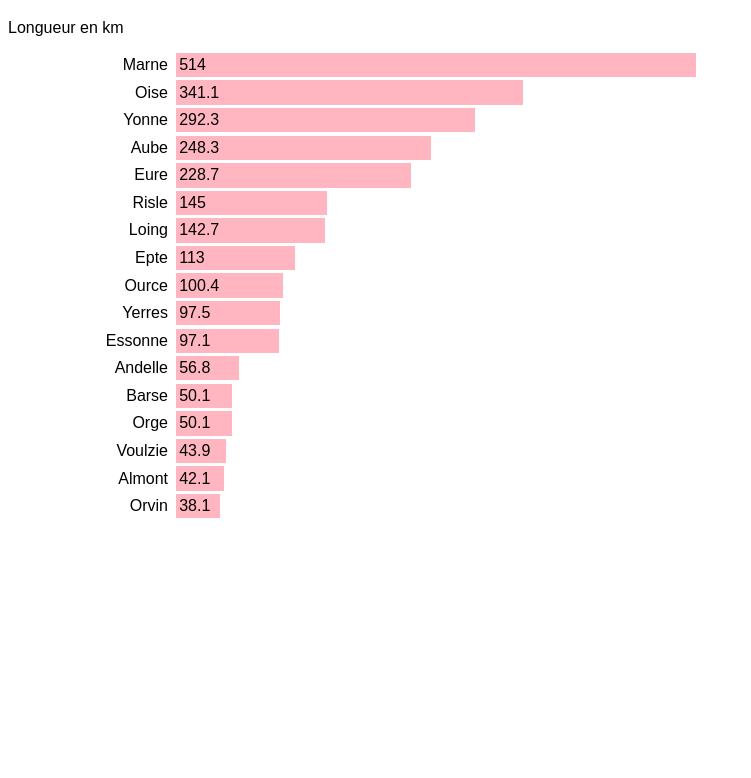
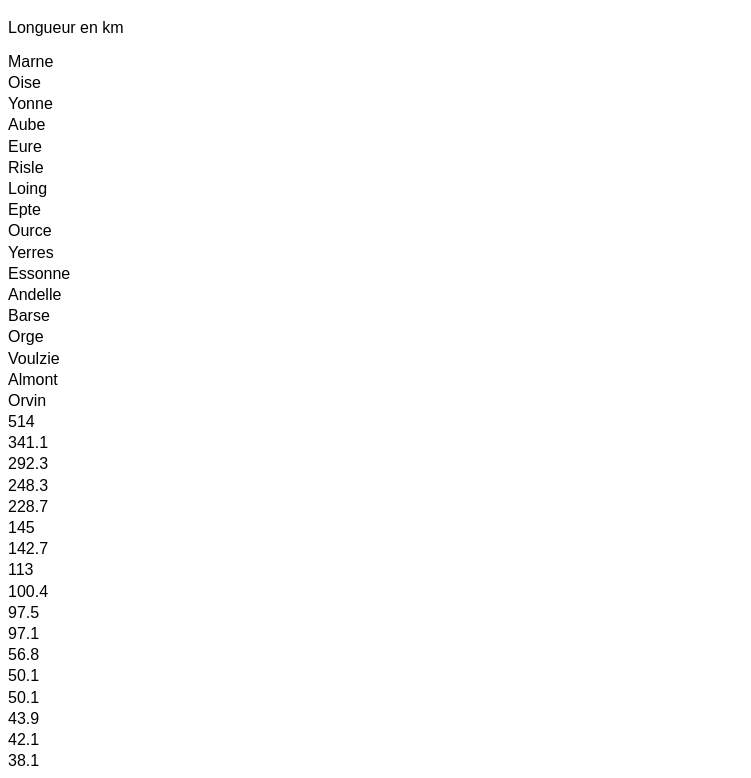
Before and after one commit to TacticalNuclearRaccoon/dataviz_with_js, a website: page 01-affluent_seine/index.html in a window 1280 px wide. Shown: the part 61-839 px from the top of the page, without its empty margins (0-751 px from the left). Before the commit the page ends 800 px from the top, so only its background shows below. Drawn offline with nearby package versions, Linux system fonts and the light colour scheme.

Commit message:
dev: started adding d3 join

```diff
--- a/01-affluent_seine/index.html
+++ b/01-affluent_seine/index.html
@@ -10,6 +10,7 @@
     <h1>Affluents de la seine</h1>
     <p>Longueur en km</p>
     <div class="content"></div>
+    <script src="../node_modules/d3/dist/d3.js"></script>
 
     <script src="main.js"></script>
   </body>
--- a/01-affluent_seine/main.js
+++ b/01-affluent_seine/main.js
@@ -18,24 +18,14 @@ const source = [
   ["Orvin", 38.1],
 ];
 
-const elt = document.querySelector("div.content");
-if (elt === null) {
-  throw new Error("cannot find div.content element");
-}
+d3.select("div.content")
+  .selectAll("div.name")
+  .data(source)
+  .join("div")
+  .text((d) => d[0]);
 
-let templates = "";
-for (const item of source) {
-  const name = item[0];
-  /** @type number */
-  // @ts-ignore
-  const length = item[1];
-  const template = `
-  <div class="item">
-    <div class="name">${name}</div>
-    <div class="bar" style="width: ${length / 16}em">${length}</div>
-  </div>
-  `;
-  templates = templates + template;
-}
-
-elt.innerHTML = templates;
+d3.select("div.content")
+  .selectAll("div.bar")
+  .data(source)
+  .join("div")
+  .text((d) => d[1]);
```
